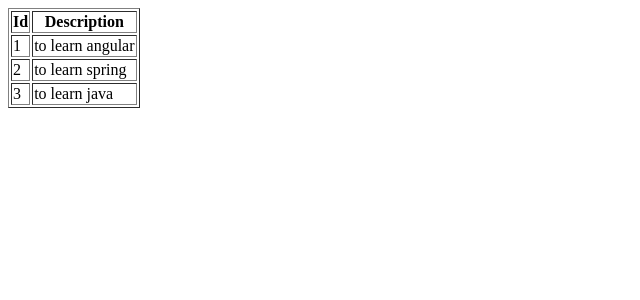
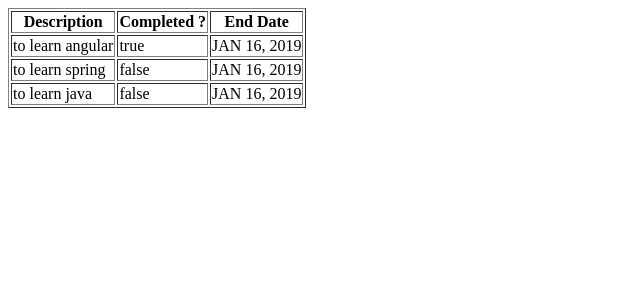
Before and after one commit to vaibhavpathak007/ToDoApp, an Angular app: page /todos in a window 1280 px wide. Shown: the top 300 px of the page, without its empty margins (0-640 px from the left). Built offline with nearby package versions, Linux system fonts and the light colour scheme.

Commit message:
Routerlink and pipe added * Added router link on welcome page for navigate to the ToDo page * Added Model class in Todo component as best practice * Used pipes on date field of todo model of todo component

```diff
--- a/package.json
+++ b/package.json
@@ -25,13 +25,13 @@
     "zone.js": "~0.8.26"
   },
   "devDependencies": {
-    "@angular-devkit/build-angular": "~0.10.0",
+    "@angular-devkit/build-angular": "^0.13.3",
     "@angular/cli": "~7.0.3",
-    "@angular/compiler-cli": "~7.0.0",
+    "@angular/compiler-cli": "^7.2.6",
     "@angular/language-service": "~7.0.0",
-    "@types/node": "~8.9.4",
     "@types/jasmine": "~2.8.8",
     "@types/jasminewd2": "~2.0.3",
+    "@types/node": "~8.9.4",
     "codelyzer": "~4.5.0",
     "jasmine-core": "~2.99.1",
     "jasmine-spec-reporter": "~4.2.1",
--- a/src/app/todos/todos.component.html
+++ b/src/app/todos/todos.component.html
@@ -1,10 +1,12 @@
 <table border="1">
   <tr>
-    <th>Id</th>
     <th>Description</th>
+    <th>Completed ?</th>
+    <th>End Date</th>
   </tr>
   <tr *ngFor="let todo of todos">
-    <td>{{todo.id}}</td>
     <td>{{todo.description}}</td>
+    <td>{{todo.isCompleted}}</td>
+    <td>{{todo.dueDate | date | uppercase}}</td>
   </tr>
 </table>
--- a/src/app/todos/todos.component.ts
+++ b/src/app/todos/todos.component.ts
@@ -1,4 +1,14 @@
 import { Component, OnInit } from '@angular/core';
+
+
+export class Todo {
+  constructor(
+    public id: number,
+    public description: string,
+    public isCompleted: boolean,
+    public dueDate: Date) {
+  }
+}
 
 @Component({
   selector: 'app-todos',
@@ -7,10 +17,11 @@ import { Component, OnInit } from '@angular/core';
 })
 export class TodosComponent implements OnInit {
 
-  todos =[
-  {id:1, description: "to learn angular"},
-  {id:2, description: "to learn spring"},
-  {id:3, description: "to learn java"}];
+  todos = [
+    new Todo(1, "to learn angular", true, new Date()),
+    new Todo(2, "to learn spring", false, new Date()),
+    new Todo(3, "to learn java", false, new Date())
+  ];
 
   constructor() { }
 
--- a/src/app/welcome/welcome.component.html
+++ b/src/app/welcome/welcome.component.html
@@ -1,3 +1,3 @@
-<p>
-  welcome {{user}} to our awesome app.
-</p>
+
+  <div>welcome {{user}} to our awesome app.</div>
+  <div> click <a routerLink="/todos" >here</a> to manage your TODOS</div>
```
Also changed, not shown: 1 other file (tests, documents, lock files or other folders).
